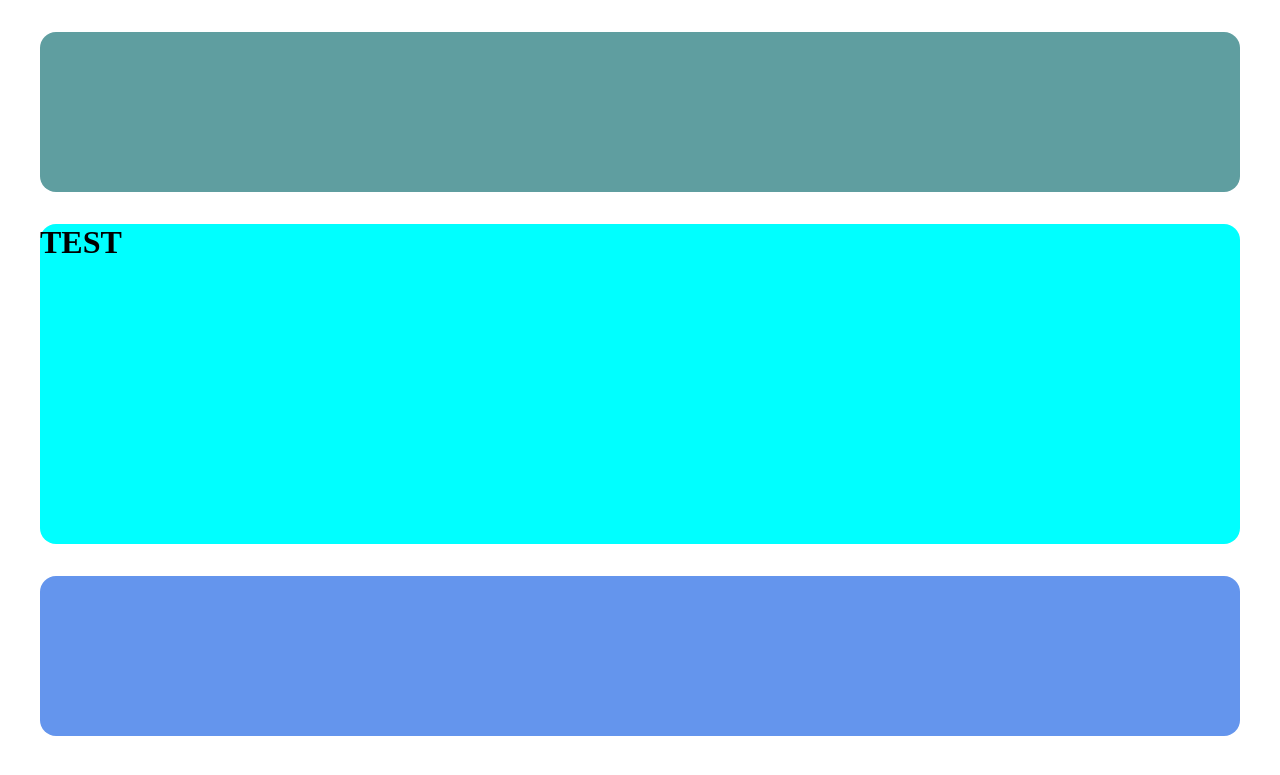
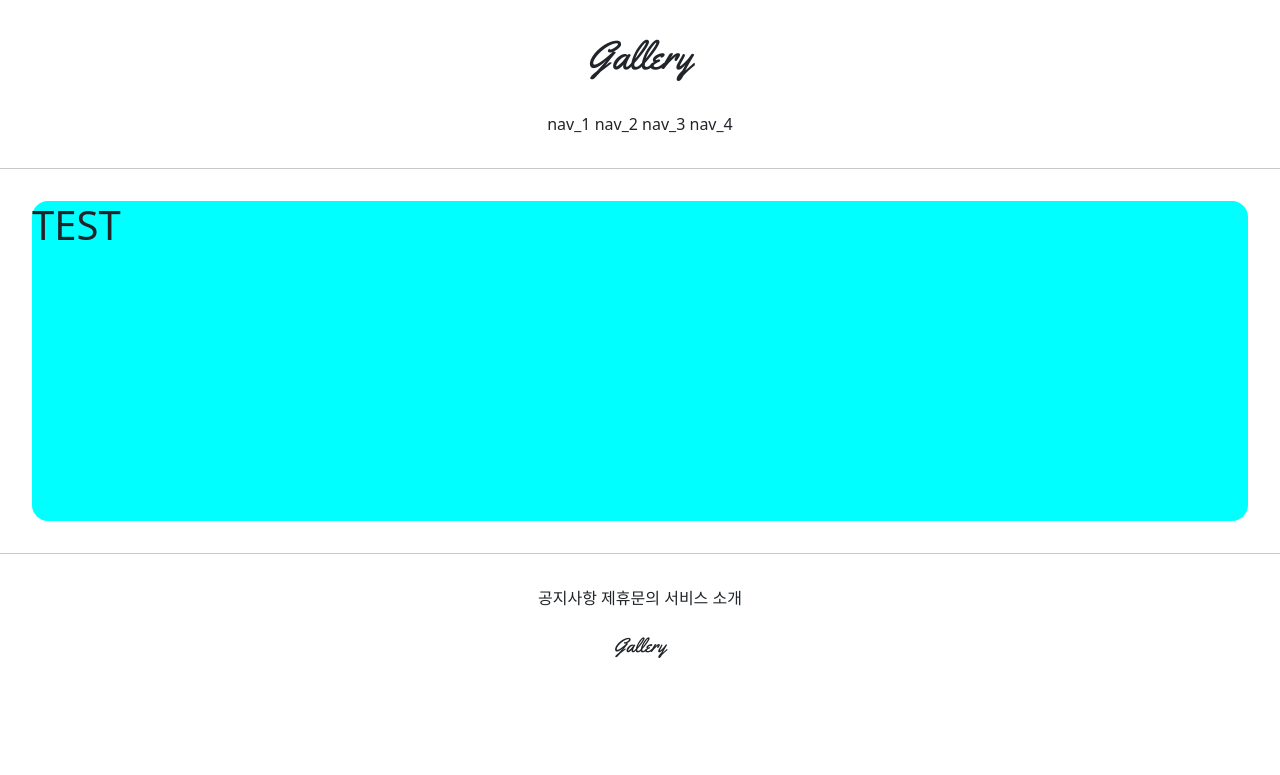
Before and after one commit to opwe37/gis_django, a Django app: page /accounts/hello_world/ in a window 1280 px wide. Shown: the top 775 px of the page. Run offline with Django 3.2, Linux system fonts and the light colour scheme; parts of the project's set-up code (start-up, migrations or seed data) failed here and were passed over.

Commit message:
7/5 Header&Footer Design (Bootstrap, GoogleFonts)

```diff
--- a/templates/base.html
+++ b/templates/base.html
@@ -4,8 +4,12 @@
     <body>
         {% include 'header.html' %}
 
+        <hr>
+
         {% block content %}
         {% endblock %}
+
+        <hr>
 
         {% include 'footer.html' %}
     </body>
--- a/templates/footer.html
+++ b/templates/footer.html
@@ -1 +1,10 @@
-<footer style="margin: 2rem; height: 10rem; background-color: cornflowerblue; border-radius: 1rem"></footer>
+<footer style="text-align: center">
+    <div style="margin-top: 2rem;">
+        <span>공지사항</span>
+        <span>제휴문의</span>
+        <span>서비스 소개</span>
+    </div>
+    <div style="margin: 1.5rem 0; font-family: 'Yellowtail', cursive;">
+        <h5>Gallery</h5>
+    </div>
+</footer>
--- a/templates/head.html
+++ b/templates/head.html
@@ -1,4 +1,15 @@
 <head>
     <meta charset="UTF-8">
     <title>Title</title>
+
+    {#  BOOTSTRAP LINK  #}
+    <link href="https://cdn.jsdelivr.net/npm/bootstrap@5.0.2/dist/css/bootstrap.min.css"
+          rel="stylesheet"
+          integrity="sha384-EVSTQN3/azprG1Anm3QDgpJLIm9Nao0Yz1ztcQTwFspd3yD65VohhpuuCOmLASjC"
+          crossorigin="anonymous">
+
+    {#  GOOGLE FONTS LINK  #}
+    <link rel="preconnect" href="https://fonts.googleapis.com">
+    <link rel="preconnect" href="https://fonts.gstatic.com" crossorigin>
+    <link href="https://fonts.googleapis.com/css2?family=Yellowtail&display=swap" rel="stylesheet">
 </head>
--- a/templates/header.html
+++ b/templates/header.html
@@ -1,3 +1,11 @@
-<header style="height: 10rem; background-color: cadetblue; border-radius: 1rem; margin: 2rem;">
-
+<header style="text-align: center">
+    <div style="margin: 2rem 0; font-family: 'Yellowtail', cursive;">
+        <h1>Gallery</h1>
+    </div>
+    <div style="margin-bottom: 2rem;">
+        <span>nav_1</span>
+        <span>nav_2</span>
+        <span>nav_3</span>
+        <span>nav_4</span>
+    </div>
 </header>
```
